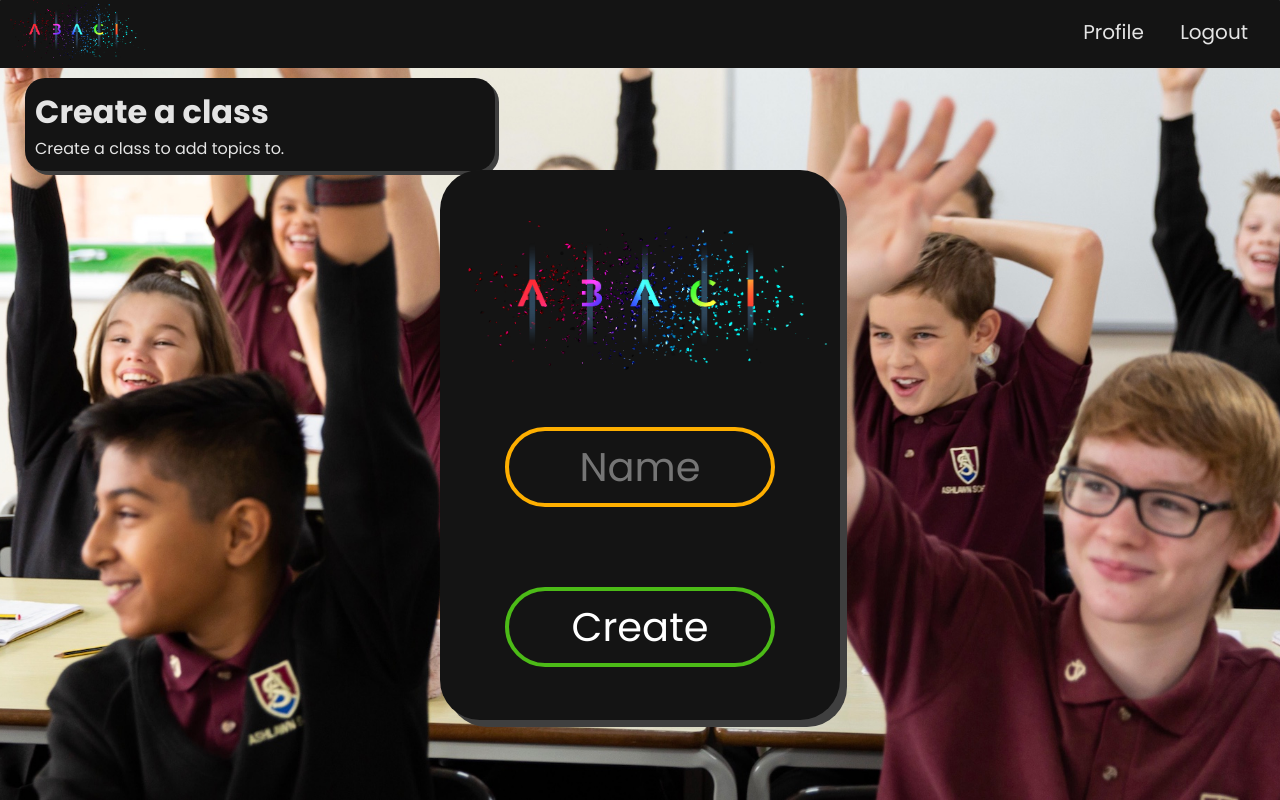
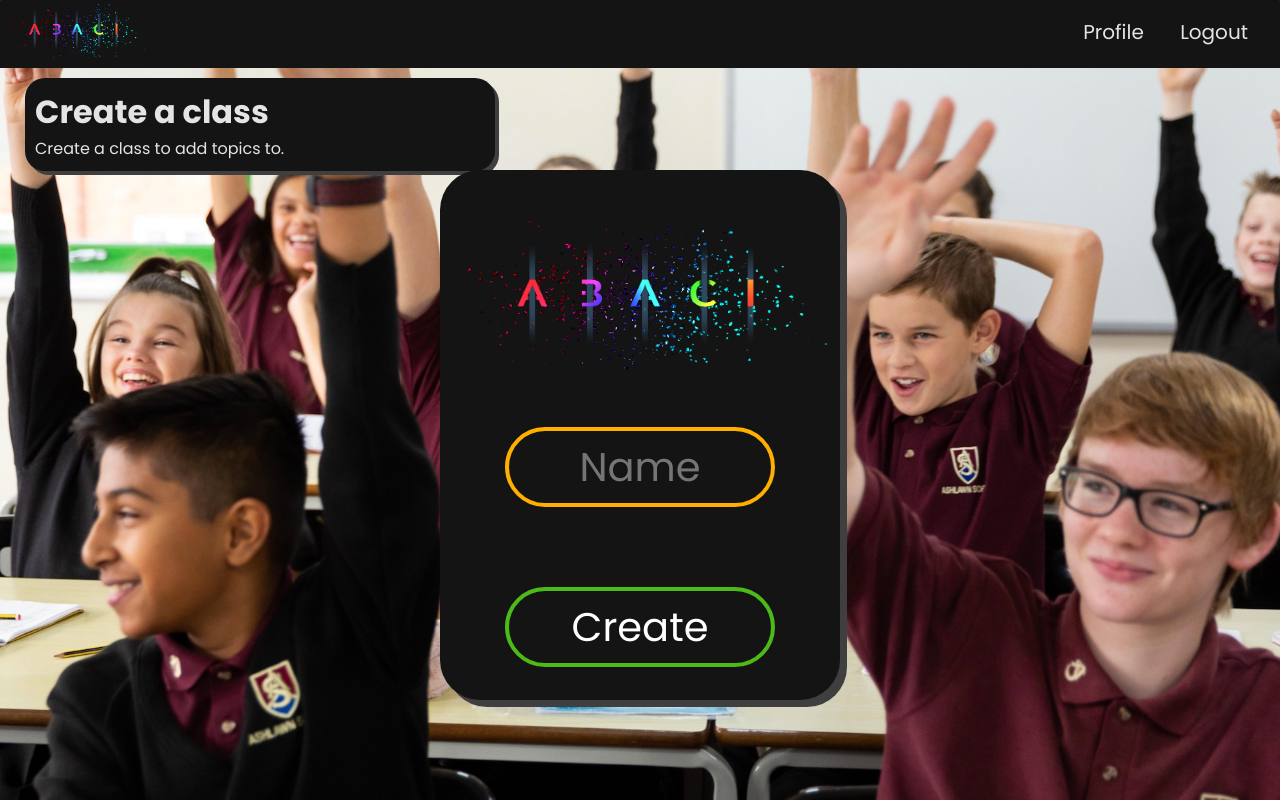
Before and after one commit to clearclarencs/abaci, a Django app: page /portal/class/new/ in a window 1280 px wide. Run offline with Django 3.2, Linux system fonts and the light colour scheme; a user stored in the database is signed in.

Commit message:
css changes

```diff
--- a/abaci/abaci/settings.py
+++ b/abaci/abaci/settings.py
@@ -25,7 +25,7 @@ SECRET_KEY = '+$ii=!0b2kp01#)%a*822x16z@f&bz8qz@mhe$e&s*jvk$#86^'
 # SECURITY WARNING: don't run with debug turned on in production!
 DEBUG = True
 
-ALLOWED_HOSTS = []
+ALLOWED_HOSTS = ['35.202.154.82']
 
 #Note from James, changed get_by_natural_key in django/contrib/auth/models.py so username is not case sensitive
 
--- a/abaci/static/css/outside.css
+++ b/abaci/static/css/outside.css
@@ -105,7 +105,7 @@ body{
 .login-field{
     background-color: rgb(20,20, 20);
     border-radius: 40px;
-    height: 550px;
+    height: 530px;
     width: 400px;
     position: absolute;
     margin-left: -200px;
```
